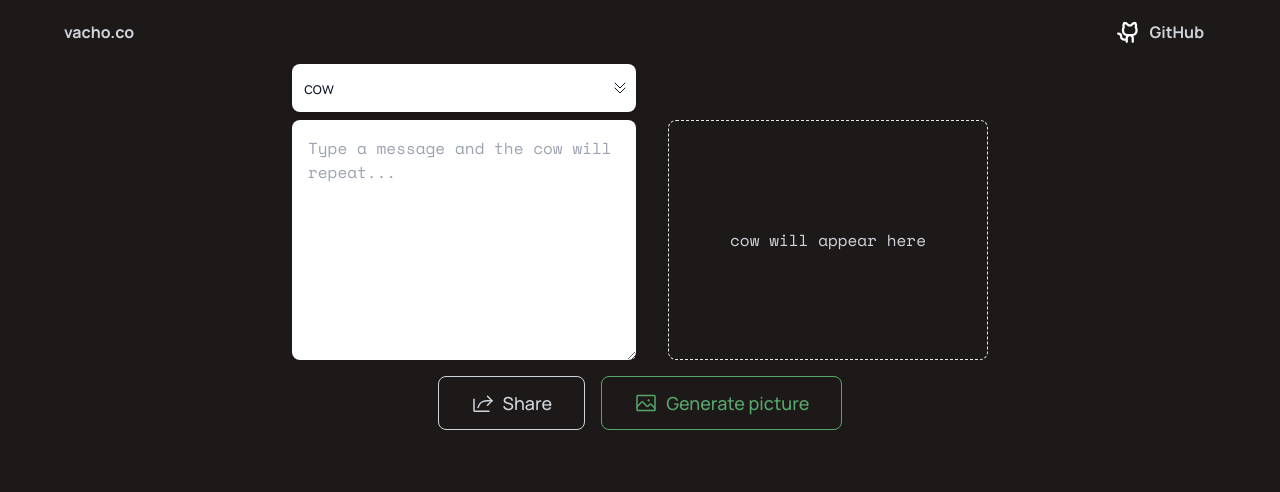
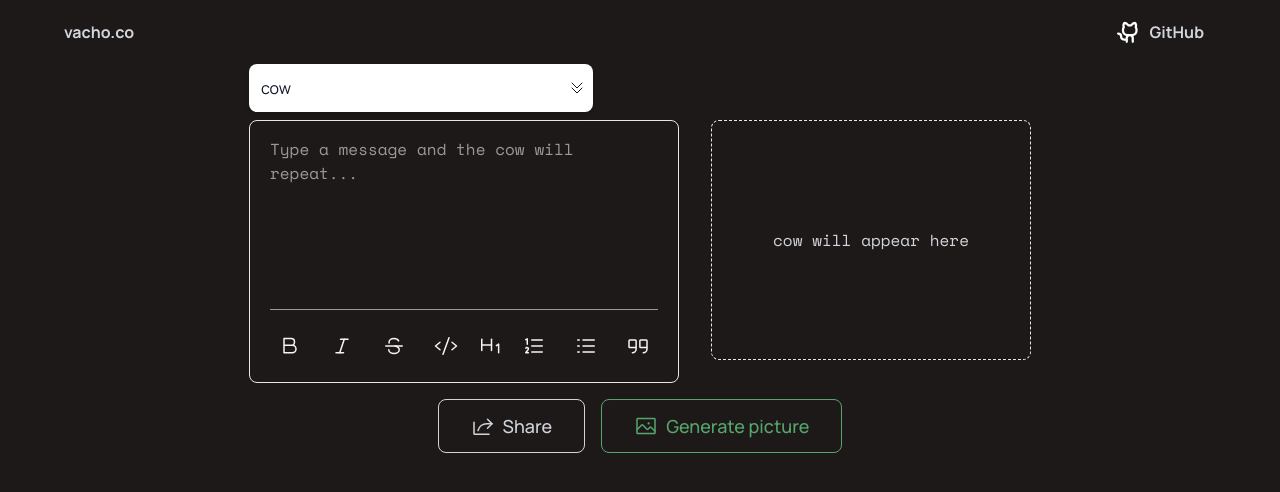
Before and after one commit to eidynho/moosay, a Next.js app: page / in a window 1280 px wide. Shown: the top 492 px of the page. Built offline with nearby package versions, Linux system fonts and the light colour scheme.

Commit message:
new: Tiptap editor component

```diff
--- a/package.json
+++ b/package.json
@@ -12,6 +12,10 @@
   "dependencies": {
     "@headlessui/react": "^1.7.13",
     "@stitches/react": "^1.2.8",
+    "@tiptap/extension-placeholder": "^2.0.0-beta.220",
+    "@tiptap/pm": "^2.0.0-beta.220",
+    "@tiptap/react": "^2.0.0-beta.220",
+    "@tiptap/starter-kit": "^2.0.0-beta.220",
     "html2canvas": "^1.4.1",
     "next": "13.2.3",
     "phosphor-react": "^1.4.1",
--- a/src/components/AnimalMessage.tsx
+++ b/src/components/AnimalMessage.tsx
@@ -6,7 +6,7 @@ import { cow, bat, cat, dog, dolphin, ducks, fish, tux } from "./AnimalsASCII";
 export function AnimalMessage() {
     const { animal } = useContext(AnimalContext);
     const { message } = useContext(MessageContext);
-    const emptyMessage = message.trim() === "";
+    const emptyMessage = !message || message === "<p></p>";
 
     function maxRepeatMessageWall() {
         return message.length <= 28 ? message.length + 1 : 29;
@@ -43,9 +43,10 @@ export function AnimalMessage() {
                     <div className="font-mono break-words whitespace-pre-wrap leading-6">
                         <>
                             <div>{"_".repeat(maxRepeatMessageWall())}</div>
-                            <span className="block max-h-[36rem] overflow-y-auto pb-1">
-                                {message}
-                            </span>
+                            <span
+                                className="block max-h-[36rem] overflow-y-auto pb-1"
+                                dangerouslySetInnerHTML={{ __html: message }}
+                            ></span>
                             <div>{"-".repeat(maxRepeatMessageWall())}</div>
                             {animalInScreen()}
                         </>
--- a/src/components/DownloadModal.tsx
+++ b/src/components/DownloadModal.tsx
@@ -22,7 +22,7 @@ export function DownloadModal() {
         const animalPictureRef = document.getElementById("animalPicture");
         if (animalPictureRef) {
             const generatedCanvas = await html2canvas(animalPictureRef, {
-                backgroundColor: "#121214",
+                backgroundColor: "#1E1919",
             });
 
             setCanvas(generatedCanvas);
@@ -51,7 +51,7 @@ export function DownloadModal() {
     return (
         <>
             <button
-                disabled={!message}
+                disabled={!message || message === "<p></p>"}
                 onClick={handleToggleModal}
                 className="flex items-center gap-2 py-3 px-8 rounded-lg text-lg font-medium text-secondary border border-secondary transition-all
                 hover:enabled:bg-secondary hover:enabled:text-d-primary
--- a/src/components/Textarea.tsx
+++ b/src/components/Textarea.tsx
@@ -1,10 +1,13 @@
-import { ChangeEvent, useContext, useEffect } from "react";
+import { useContext, useEffect } from "react";
+
 import { AnimalContext } from "../contexts/AnimalContext";
 import { MessageContext } from "../contexts/MessageContext";
 
+import { Tiptap } from "./Tiptap";
+
 export function TextareaComponent() {
     const { animal, updateAnimal } = useContext(AnimalContext);
-    const { message, updateMessage } = useContext(MessageContext);
+    const { updateMessage } = useContext(MessageContext);
 
     useEffect(() => {
         // verify if href has query share query params
@@ -27,19 +30,16 @@ export function TextareaComponent() {
 
     const placeholderMessage = `Type a message and the ${animal} will repeat...`;
 
-    function handleChangeMessage(event: ChangeEvent<HTMLTextAreaElement>) {
-        updateMessage(event.target.value);
+    function updateContent(newContent: string) {
+        updateMessage(newContent);
     }
 
     return (
-        <textarea
-            value={message}
-            onChange={handleChangeMessage}
-            rows={8}
-            maxLength={600}
-            placeholder={placeholderMessage}
-            autoFocus
-            className="w-[21.5rem] max-h-[48rem] font-mono p-4 rounded-lg text-zinc-900 outline-none"
-        />
+        <>
+            <Tiptap
+                updateContent={updateContent}
+                placeholder={placeholderMessage}
+            />
+        </>
     );
 }
--- /dev/null
+++ b/src/components/Tiptap.tsx
@@ -0,0 +1,152 @@
+import { EditorContent, EditorContentProps, useEditor } from "@tiptap/react";
+import Placeholder from "@tiptap/extension-placeholder";
+import StarterKit from "@tiptap/starter-kit";
+import {
+    Code,
+    ListDashes,
+    ListNumbers,
+    Quotes,
+    TextBolder,
+    TextHOne,
+    TextItalic,
+    TextStrikethrough,
+} from "phosphor-react";
+
+interface TiptapProps {
+    placeholder?: string;
+    updateContent: (value: string) => void;
+}
+
+const MenuBar = ({ editor }: EditorContentProps) => {
+    if (!editor) {
+        return null;
+    }
+
+    return (
+        <div className="flex items-center gap-3">
+            <button
+                onClick={() => editor.chain().focus().toggleBold().run()}
+                disabled={!editor.can().chain().focus().toggleBold().run()}
+                className={`transition-all p-2 rounded hover:text-d-primary hover:bg-gray-300 hover:bg-opacity-80 ${
+                    editor.isActive("bold")
+                        ? "text-d-primary bg-gray-300 bg-opacity-80"
+                        : "text-l-primary"
+                }`}
+            >
+                <TextBolder size={24} />
+            </button>
+            <button
+                onClick={() => editor.chain().focus().toggleItalic().run()}
+                disabled={!editor.can().chain().focus().toggleItalic().run()}
+                className={`transition-all p-2 rounded hover:text-d-primary hover:bg-gray-300 hover:bg-opacity-80 ${
+                    editor.isActive("italic")
+                        ? "text-d-primary bg-gray-300 bg-opacity-80"
+                        : "text-l-primary"
+                }`}
+            >
+                <TextItalic size={24} />
+            </button>
+            <button
+                onClick={() => editor.chain().focus().toggleStrike().run()}
+                disabled={!editor.can().chain().focus().toggleStrike().run()}
+                className={`transition-all p-2 rounded hover:text-d-primary hover:bg-gray-300 hover:bg-opacity-80 ${
+                    editor.isActive("strike")
+                        ? "text-d-primary bg-gray-300 bg-opacity-80"
+                        : "text-l-primary"
+                }`}
+            >
+                <TextStrikethrough size={24} />
+            </button>
+            <button
+                onClick={() => editor.chain().focus().toggleCode().run()}
+                disabled={!editor.can().chain().focus().toggleCode().run()}
+                className={`transition-all p-2 rounded hover:text-d-primary hover:bg-gray-300 hover:bg-opacity-80 ${
+                    editor.isActive("code")
+                        ? "text-d-primary bg-gray-300 bg-opacity-80"
+                        : "text-l-primary"
+                }`}
+            >
+                <Code size={24} />
+            </button>
+            <button
+                onClick={() =>
+                    editor.chain().focus().toggleHeading({ level: 1 }).run()
+                }
+                className={
+                    editor.isActive("heading", { level: 1 })
+                        ? "text-d-primary bg-gray-300 bg-opacity-80"
+                        : "text-l-primary"
+                }
+            >
+                <TextHOne size={24} />
+            </button>
+            <button
+                onClick={() => editor.chain().focus().toggleOrderedList().run()}
+                className={`transition-all p-2 rounded hover:text-d-primary hover:bg-gray-300 hover:bg-opacity-80 ${
+                    editor.isActive("orderedList")
+                        ? "text-d-primary bg-gray-300 bg-opacity-80"
+                        : "text-l-primary"
+                }`}
+            >
+                <ListNumbers size={24} />
+            </button>
+            <button
+                onClick={() => editor.chain().focus().toggleBulletList().run()}
+                className={`transition-all p-2 rounded hover:text-d-primary hover:bg-gray-300 hover:bg-opacity-80 ${
+                    editor.isActive("bulletList")
+                        ? "text-d-primary bg-gray-300 bg-opacity-80"
+                        : "text-l-primary"
+                }`}
+            >
+                <ListDashes size={24} />
+            </button>
+            <button
+                onClick={() => editor.chain().focus().toggleBlockquote().run()}
+                className={`transition-all p-2 rounded hover:text-d-primary hover:bg-gray-300 hover:bg-opacity-80 ${
+                    editor.isActive("blockquote")
+                        ? "text-d-primary bg-gray-300 bg-opacity-80"
+                        : "text-l-primary"
+                }`}
+            >
+                <Quotes size={24} />
+            </button>
+        </div>
+    );
+};
+
+export function Tiptap({ placeholder, updateContent }: TiptapProps) {
+    const editor = useEditor({
+        content: ``,
+        extensions: [
+            StarterKit.configure({
+                bulletList: {
+                    keepMarks: true,
+                },
+                orderedList: {
+                    keepMarks: true,
+                },
+            }),
+            Placeholder.configure({
+                placeholder,
+            }),
+        ],
+        editorProps: {
+            attributes: {
+                class: "font-mono h-40 overflow-auto w-96",
+            },
+        },
+        onUpdate({ editor }) {
+            if (!editor) return;
+
+            updateContent(editor.getHTML());
+        },
+    });
+
+    return (
+        <section className="flex flex-col border rounded-lg py-4 px-5">
+            <EditorContent editor={editor} />
+            <div className="w-full h-[1px] border-t border-[#999] mb-4 mt-3"></div>
+            <MenuBar editor={editor} />
+        </section>
+    );
+}
--- a/src/pages/index.tsx
+++ b/src/pages/index.tsx
@@ -31,7 +31,7 @@ export default function Home() {
                     updateSelected={updateAnimal}
                     customClasses="w-[21.5rem] mb-2"
                 />
-                <div className="flex flex-col md:flex-row gap-4 md:gap-8">
+                <div className="flex flex-col md:flex-row items-start gap-4 md:gap-8">
                     <TextareaComponent />
                     <AnimalMessage />
                 </div>
--- a/src/styles/global.ts
+++ b/src/styles/global.ts
@@ -47,4 +47,17 @@ export const globalStyles = globalCss({
         fontWeight: 400,
         fontSize: "1rem",
     },
+
+    p: {
+        minHeight: "1.5rem",
+    },
+
+    // Tiptap content styles
+    ".ProseMirror p.is-editor-empty:first-child::before": {
+        color: "#999999",
+        content: "attr(data-placeholder)",
+        float: "left",
+        height: 0,
+        pointerEvents: "none",
+    },
 });
```
Also changed, not shown: 1 other file (tests, documents, lock files or other folders).
